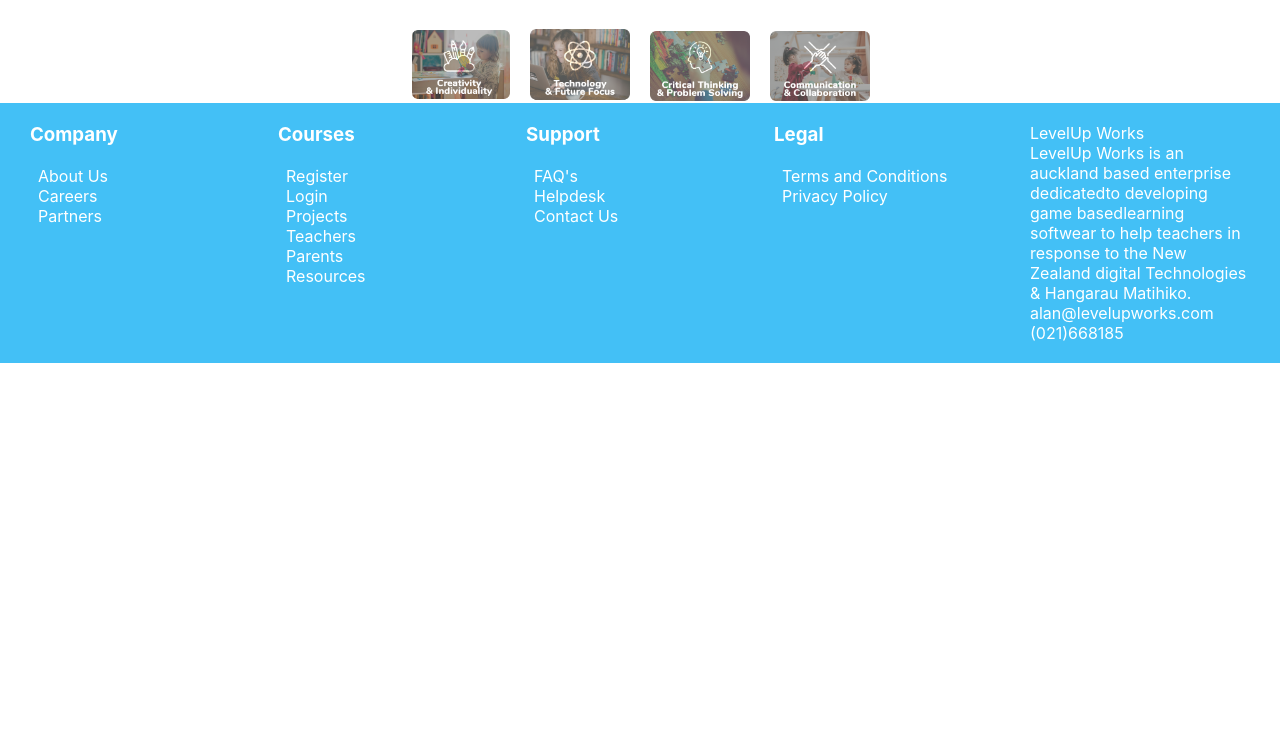
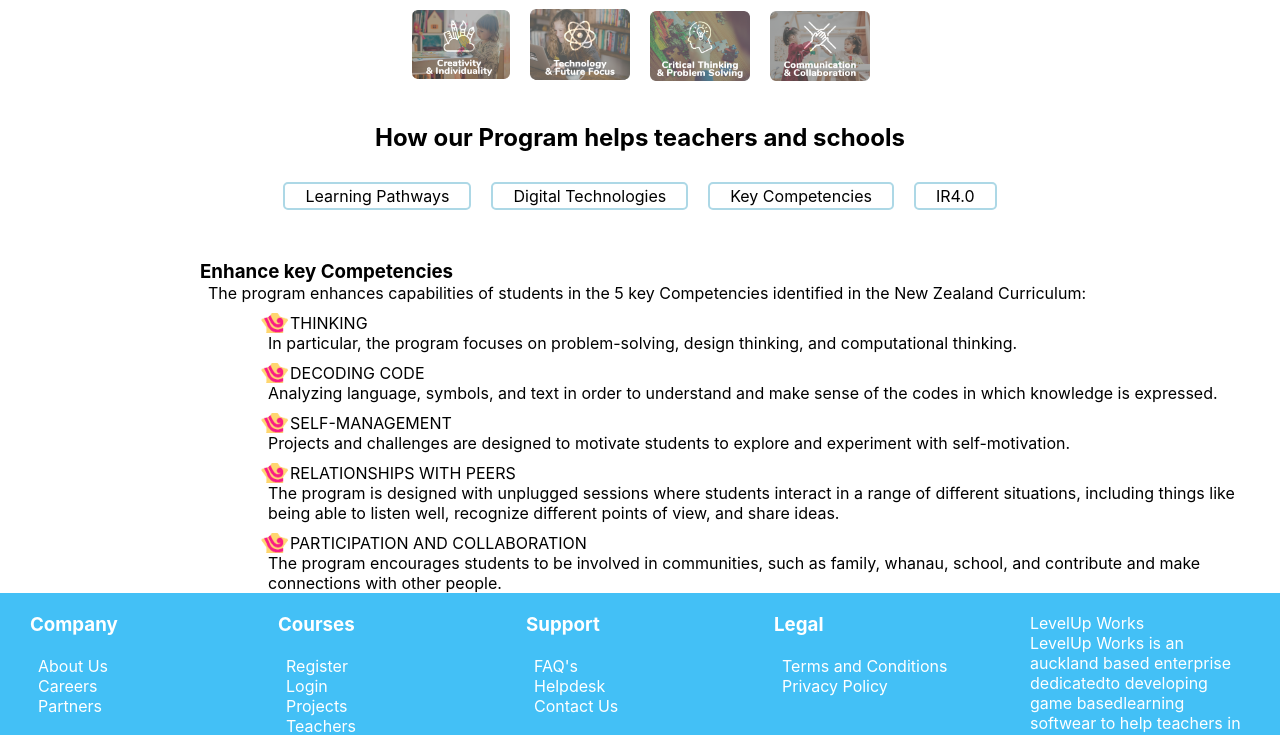
Before and after one commit to farhanmalek/EducationApp-FrontEnd, a React (Create React App) app: page /studentprofile in a window 1280 px wide. Shown: the part 1711-2446 px from the top of the page. Before the commit the page ends 2074 px from the top, so only its background shows below. Built offline with nearby package versions, Linux system fonts and the light colour scheme.

Commit message:
section 4 and 5 finished

```diff
--- a/src/components/HomePage/Home.css
+++ b/src/components/HomePage/Home.css
@@ -201,3 +201,49 @@
   max-width: 100px; /* Adjust the maximum width of the images */
   margin: 0 10px; /* Add margin between images */
 }
+
+/* styles to the buttons in section four */
+.button {
+  display: inline-block;
+  margin: 10px; /* Adjust the margin as needed for spacing */
+  padding: 2px 20px; /* Adjust the padding for button size */
+  background-color: white;
+  border: 2px solid lightblue;
+  border-radius: 5px;
+  text-align: center;
+  cursor: pointer;
+  transition: background-color 0.3s, color 0.3s, border-color 0.3s;
+}
+
+/* Change button styles on hover */
+.button:hover {
+  background-color: lightblue;
+  color: white;
+  border-color: white;
+}
+
+.section-five {
+  padding-left: 200px;
+}
+
+
+ul {
+  list-style-type: none;
+  padding: 0;
+}
+
+
+li {
+  margin-bottom: 0px; /* Adjust spacing between list items */
+  margin-top: 10px;
+  padding-left: 30px; /* Adjust the space for the logo */
+  background-image: url('../../assets/Home/star.png'); /* Replace with your logo's path */
+  background-repeat: no-repeat;
+  background-position: 0 50%; /* Adjust the position to center the logo vertically */
+  background-size: 30px 30px; /* Adjust the size of the logo */
+  line-height: 20px; /* Adjust the line height to match logo size */
+}
+
+.list-item {
+  padding-left: 60px; /* Adjust the padding as needed */
+}
--- a/src/components/HomePage/Home.js
+++ b/src/components/HomePage/Home.js
@@ -97,6 +97,45 @@ function Home() {
             <img src={image12} alt="Image 12" />
           </div>
       </section>
+      <br/>
+      <br/>
+      <section className="container-four">
+        <h2 style={{textAlign: 'center'}}>How our Program helps teachers and schools</h2>
+        <div className="button-container">
+          <div class="button">Learning Pathways</div>
+          <div class="button">Digital Technologies</div>
+          <div class="button">Key Competencies</div>
+          <div class="button">IR4.0</div>
+        </div>
+      </section>
+      <br/>
+      <br/>
+      <section className="section-five">
+        <h3>Enhance key Competencies</h3>
+        <p>The program enhances capabilities of students in the 5 key Competencies identified in the New Zealand Curriculum:</p>
+        <ul>
+            <div class="list-item">
+                <li>THINKING</li>
+                <p>In particular, the program focuses on problem-solving, design thinking, and computational thinking.</p>
+            </div>
+            <div class="list-item">
+                <li>DECODING CODE</li>
+                <p>Analyzing language, symbols, and text in order to understand and make sense of the codes in which knowledge is expressed.</p>
+            </div>
+            <div class="list-item">
+                <li>SELF-MANAGEMENT</li>
+                <p>Projects and challenges are designed to motivate students to explore and experiment with self-motivation.</p>
+            </div>
+            <div class="list-item">
+                <li>RELATIONSHIPS WITH PEERS</li>
+                <p>The program is designed with unplugged sessions where students interact in a range of different situations, including things like being able to listen well, recognize different points of view, and share ideas.</p>
+            </div>
+            <div class="list-item">
+                <li>PARTICIPATION AND COLLABORATION</li>
+                <p>The program encourages students to be involved in communities, such as family, whanau, school, and contribute and make connections with other people.</p>
+            </div>
+        </ul>
+      </section>
     </div>
   );
 }
```
